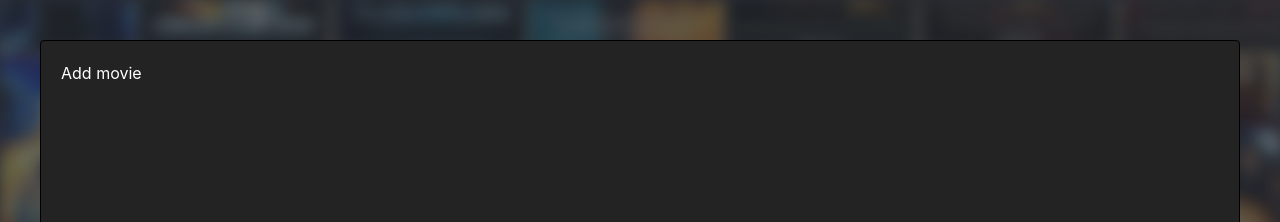
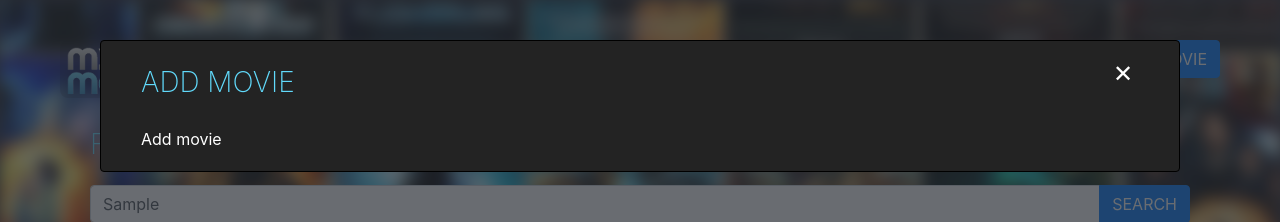
Before and after one commit to A-H-Petkov/ReactMentoringTasks3, a React (Create React App) app: page / in a window 1280 px wide. Both pictures are taken after typing "Sample" into the empty fields and a click on the button "+ ADD MOVIE". Shown: the top 222 px of the page. Built offline with nearby package versions, Linux system fonts and the light colour scheme.

Commit message:
adding delete functionality, toDo Edit/Add

```diff
--- a/src/App.css
+++ b/src/App.css
@@ -42,7 +42,8 @@ main {
   padding: 30px;
 }
 
-.search-panel-title {
+.search-panel-title,
+.modal-title {
   color: #61dafb;
   font-size: 28px;
   font-weight: 200;
@@ -162,3 +163,12 @@ button.item-dot-menu-trigger::after {
 .catalog-item:hover .item-dot-menu {
   display: block;
 }
+
+.close-modal-btn {
+  color: white;
+  font-size: 24px;
+  line-height: 24px;
+  background-color: transparent;
+  border: none;
+  float: right;
+}
--- a/src/App.js
+++ b/src/App.js
@@ -1,10 +1,11 @@
-import React, { useState } from 'react';
+import React from 'react';
 import 'bootstrap/dist/css/bootstrap.min.css';
 import Modal from 'react-modal';
 import ErrorBoundary from './ErrorBoundary';
 import Catalog from './components/Catalog/Catalog';
 import Header from './components/Header';
 import Footer from './components/Footer';
+import ModalContent from './components/ModalContent'
 import {
   filterOptions,
   sortingOptions,
@@ -12,6 +13,9 @@ import {
   modalTypes,
   modalStyles,
 } from './mockData/data';
+import {
+  updateMovieList
+} from './helpers/listHelpers';
 import './App.css';
 
 /* ToDo -
@@ -22,21 +26,45 @@ import './App.css';
 
 Modal.setAppElement('#root');
 
-function App() {
-  const [openModal, setOpenModal] = useState('');
+class App extends React.Component{
+  constructor(props) {
+    super(props);
+    this.state = {
+      openModal: '',
+      movieList,
+      stagedMovie: null,
+    }
+  };
 
+  setOpenModal = (setType, movieId) => {
+    this.setState({ openModal: setType, stagedMovie: movieId })
+  };
+
+  closeModal = () => { this.setOpenModal('', null); };
+
+  confirmModal = (data = {}) => {
+    const { movieList, openModal, stagedMovie } = this.state;
+    const updatedList = updateMovieList(movieList, openModal, stagedMovie, data);
+    // console.log(updatedList)
+    this.setState({ movieList: updatedList });
+    this.closeModal();
+  }
+
+
+  render() {
+    const { openModal, movieList } = this.state;
   return (
     <ErrorBoundary>
       <div className="App">
         <Header
-          setOpenModal={setOpenModal}
+          setOpenModal={this.setOpenModal}
           modalTypes={modalTypes}
         />
         <Catalog
           filterOptions={filterOptions}
           sortingOptions={sortingOptions}
           movieList={movieList}
-          setOpenModal={setOpenModal}
+          setOpenModal={this.setOpenModal}
           modalTypes={modalTypes}
         />
         <Footer />
@@ -44,12 +72,18 @@ function App() {
       <Modal
         isOpen={openModal !== ''}
         style={modalStyles}
-        onRequestClose={() => { setOpenModal(''); }}
+        onRequestClose={this.closeModal}
       >
-        {openModal}
+        <ModalContent
+          closeModal={this.closeModal}
+          modalTypes={modalTypes}
+          activeType={openModal}
+          confirmModal={this.confirmModal}
+        />
       </Modal>
     </ErrorBoundary>
   );
+  }
 }
 
 export default App;
--- a/src/components/Catalog/Catalog.js
+++ b/src/components/Catalog/Catalog.js
@@ -34,6 +34,7 @@ function Catalog({
         </div>
         <div className="catalog-container">
             {movieList.map((movie, idx) => (
+              movie.isActive &&
               <Figure key={idx} className="catalog-item">
               <Figure.Image
                 // width={171}
@@ -54,8 +55,8 @@ function Catalog({
               <Dropdown as={ButtonGroup} className="item-dot-menu">
                 <Dropdown.Toggle className="item-dot-menu-trigger">&#8942;</Dropdown.Toggle>
                 <Dropdown.Menu>
-                <Dropdown.Item as="button" onClick={() => { setOpenModal(modalTypes.DELETE)}}>DELETE</Dropdown.Item>
-                <Dropdown.Item as="button" onClick={() => { setOpenModal(modalTypes.EDIT)}}>EDIT</Dropdown.Item>
+                <Dropdown.Item as="button" onClick={() => { setOpenModal(modalTypes.DELETE, movie.id)}}>DELETE</Dropdown.Item>
+                <Dropdown.Item as="button" onClick={() => { setOpenModal(modalTypes.EDIT, movie.id)}}>EDIT</Dropdown.Item>
                 <Dropdown.Item as="button">TODO</Dropdown.Item>
                 </Dropdown.Menu>
               </Dropdown>
--- /dev/null
+++ b/src/components/ModalContent.js
@@ -0,0 +1,59 @@
+import React from 'react';
+import PropTypes from 'prop-types';
+import Button from 'react-bootstrap/Button';
+
+const selecetModal = (type, typeList, confirmAction) => {
+  switch(type) {
+    case typeList.ADD:
+      return <div>{type}</div>;
+    case typeList.EDIT:
+      return <div>{type}</div>;
+    case typeList.DELETE:
+      return(
+        <>
+          <div>Are you sure you want to delete this movie?</div>
+          <Button
+            className="add-movie-btn"
+            onClick={confirmAction}
+          >
+            CONFIRM
+          </Button>
+        </>);
+    default:
+      return null;
+  }
+}
+
+const ModalContent = ({
+  activeType,
+  modalTypes,
+  closeModal,
+  confirmModal
+}) => {
+
+  return (
+    <>
+    <div>
+      <button className="close-modal-btn" onClick={closeModal}>&#10005;</button>
+      <h4 className="modal-title">{activeType.toUpperCase()}</h4>
+    </div>
+    { selecetModal(activeType, modalTypes, confirmModal) }
+    </>
+  );
+}
+
+ModalContent.propTypes = {
+  confirmModal: PropTypes.func,
+  closeModal: PropTypes.func,
+  modalTypes: PropTypes.object,
+  activeType: PropTypes.string
+}
+
+ModalContent.defaultProps = {
+  confirmModal: () => { console.log('default confirmModal function called')},
+  closeModal: () => { console.log('default closeModal function called')},
+  modalTypes: {},
+  activeType: '',
+}
+
+export default ModalContent;
--- /dev/null
+++ b/src/helpers/listHelpers.js
@@ -0,0 +1,11 @@
+import { modalTypes } from '../mockData/data';
+
+export const updateMovieList = (list, action, itemId, data) => {
+    if(action === modalTypes.DELETE) {
+        return list.map(movie => (
+            movie.id === itemId ?
+            { ...movie, isActive: false} :
+            movie
+        ))
+    }
+}
--- a/src/mockData/data.js
+++ b/src/mockData/data.js
@@ -16,13 +16,55 @@ export const sortingOptions = [
   ]
 
 export const movieList = [
-    { title: 'Black widow', poster: 'https://cdn.collider.com/wp-content/uploads/2020/03/black-widow-poster.jpg', year: '2020', genres: ['Action']},
-    { title: 'Interstellar', poster: 'https://i.pinimg.com/originals/c6/d4/e2/c6d4e2803a467b99ede238fee57441a7.jpg', year: '2014', genres: ['Action', 'Drama', 'Sci-Fi']},
-    { title: 'Movie 3', poster: 'https://cdn.shopify.com/s/files/1/1416/8662/products/mad_max_fury_road_2015_advance_original_film_artB_69310cd2-a499-45fc-a12d-df89480c4c99_2000x.jpg?v=1573593327', year: '2015', genres: ['Action']},
-    { title: 'Blade runner 2049', poster: 'https://cdn.shopify.com/s/files/1/1416/8662/products/blade_runner_2049_2017_advance_original_film_art_9eeddf62-08a7-4bb2-9e09-9f21f318c14c_2000x.jpg?v=1578262145', year: '2017', genres: ['Action', 'Sci-Fi']},
-    { title: 'Doctor Sleep', poster: 'https://image.tmdb.org/t/p/original/ohS07RD5jpfUjEkYBC4q6MKaA6E.jpg', year: '2019', genres: ['Action', 'Horror']},
-    { title: 'Movie 6', poster: 'https://cdn.collider.com/wp-content/uploads/2014/02/jodorowskys-dune-poster.jpg', year: '2014', genres: ['Documentary']},
-  ]
+    {
+      id: 1,
+      title: 'Black widow',
+      poster: 'https://cdn.collider.com/wp-content/uploads/2020/03/black-widow-poster.jpg',
+      year: '2020',
+      genres: ['Action'],
+      isActive: true,
+    },
+    {
+      id: 2,
+      title: 'Interstellar',
+      poster: 'https://i.pinimg.com/originals/c6/d4/e2/c6d4e2803a467b99ede238fee57441a7.jpg',
+      year: '2014',
+      genres: ['Action', 'Drama', 'Sci-Fi'],
+      isActive: true,
+    },
+    {
+      id: 3,
+      title: 'Movie 3',
+      poster: 'https://cdn.shopify.com/s/files/1/1416/8662/products/mad_max_fury_road_2015_advance_original_film_artB_69310cd2-a499-45fc-a12d-df89480c4c99_2000x.jpg?v=1573593327',
+      year: '2015',
+      genres: ['Action'],
+      isActive: true,
+    },
+    {
+      id: 4,
+      title: 'Blade runner 2049',
+      poster: 'https://cdn.shopify.com/s/files/1/1416/8662/products/blade_runner_2049_2017_advance_original_film_art_9eeddf62-08a7-4bb2-9e09-9f21f318c14c_2000x.jpg?v=1578262145',
+      year: '2017',
+      genres: ['Action', 'Sci-Fi'],
+      isActive: true,
+    },
+    {
+      id: 5,
+      title: 'Doctor Sleep',
+      poster: 'https://image.tmdb.org/t/p/original/ohS07RD5jpfUjEkYBC4q6MKaA6E.jpg',
+      year: '2019',
+      genres: ['Action', 'Horror'],
+      isActive: true,
+    },
+    {
+      id: 6,
+      title: 'Movie 6',
+      poster: 'https://cdn.collider.com/wp-content/uploads/2014/02/jodorowskys-dune-poster.jpg',
+      year: '2014',
+      genres: ['Documentary'],
+      isActive: true,
+    },
+  ];
 
 export const modalTypes = {
   ADD: 'Add movie',
@@ -36,8 +78,12 @@ export const modalStyles = {
     zIndex: 7,
   },
   content: {
+    left: '100px',
+    right: '100px',
     backgroundColor: '#232323',
     borderColor: 'black',
     color: 'white',
+    bottom: 'auto',
+    padding: '20px 40px',
   }
 };
```
